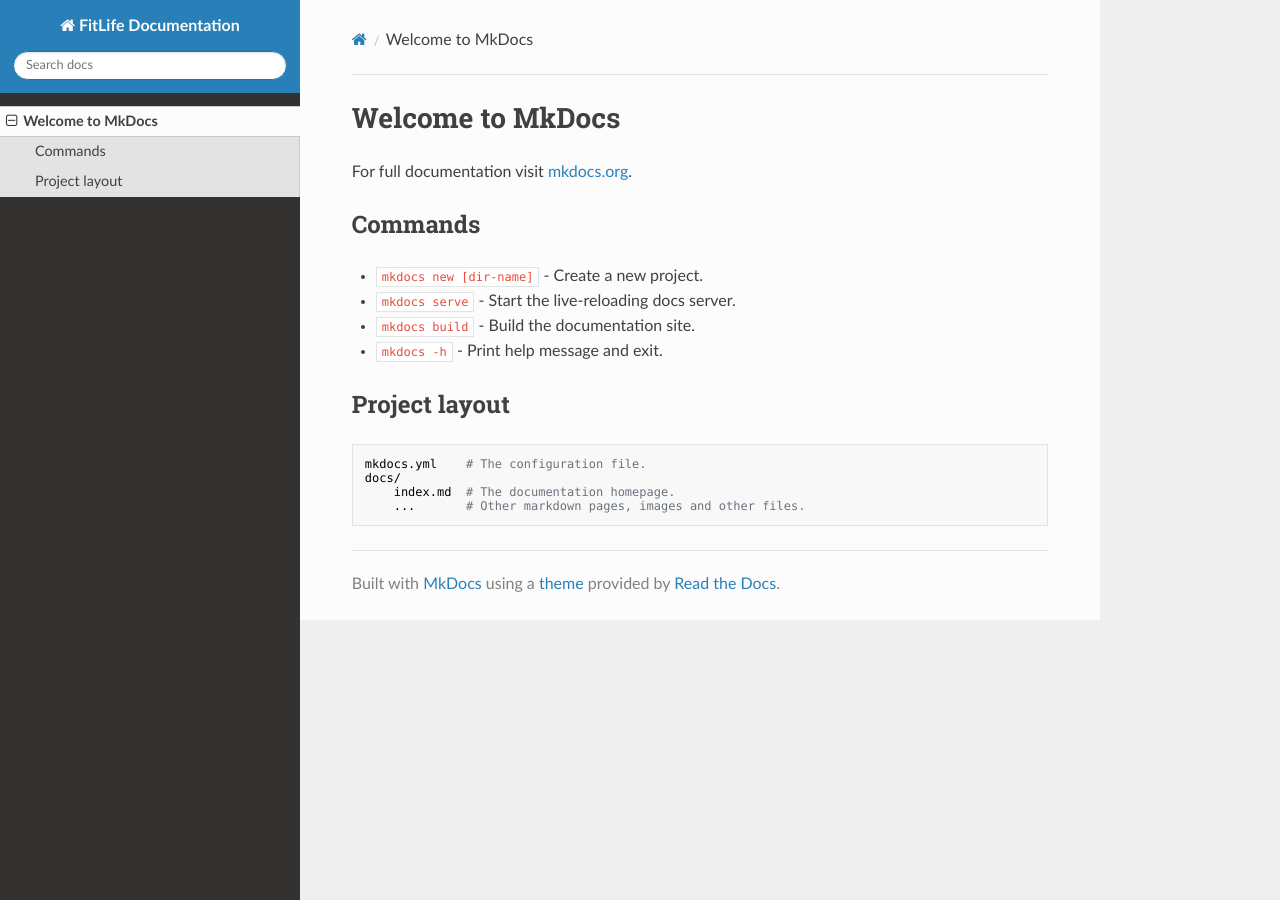
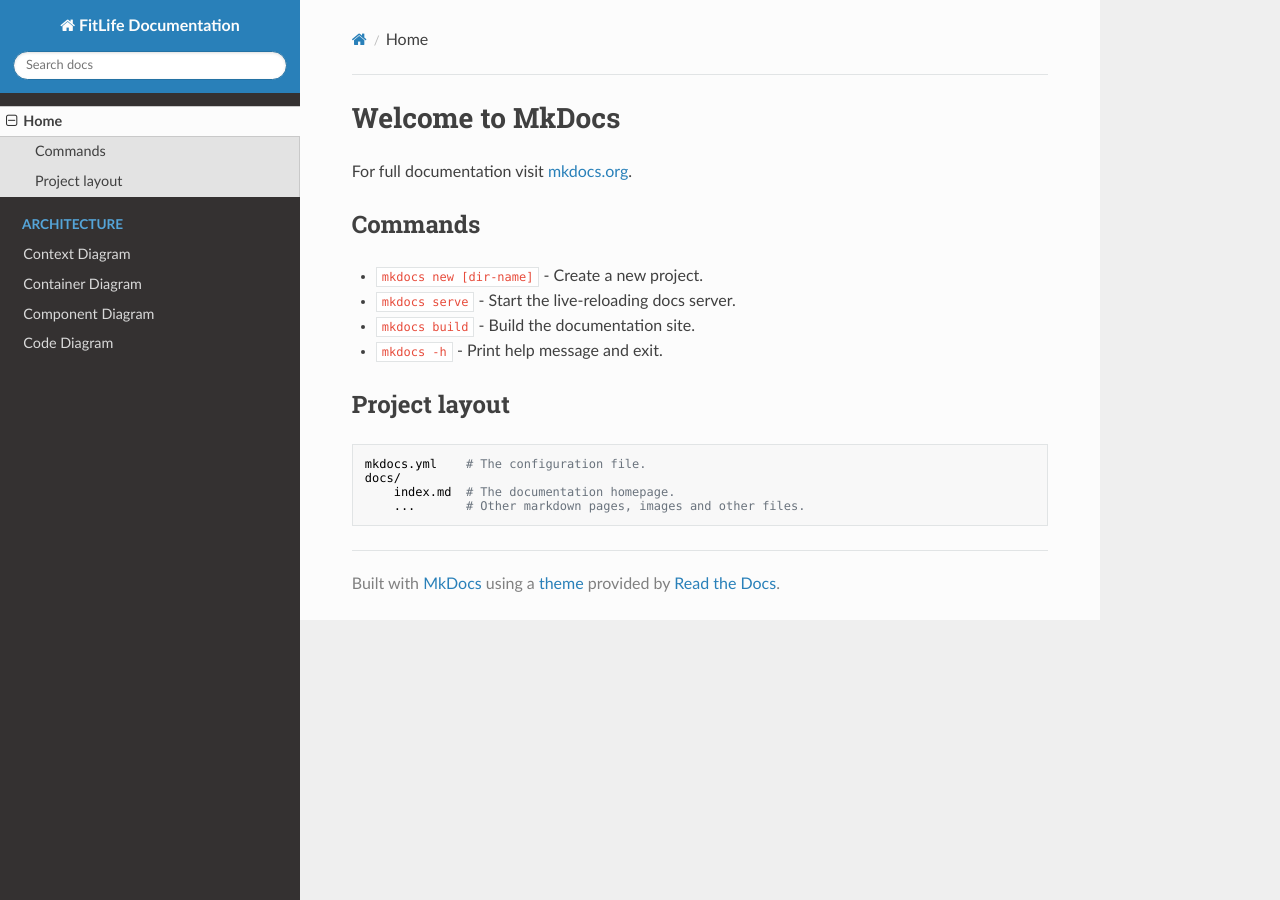
Before and after one commit to ilya-kruglov/FitLife, an MkDocs documentation site: the page built from docs/docs/index.md, in a window 1280 px wide. Built offline with MkDocs 1.6.1, drawn with Linux system fonts in a browser that asks for light colours; nearby versions of some CDN libraries.

Commit message:
feat(docs): add MkDocs documentation with PlantUML diagrams

```diff
--- a/docs/mkdocs.yml
+++ b/docs/mkdocs.yml
@@ -1,7 +1,17 @@
 site_name: FitLife Documentation
 theme: readthedocs
 markdown_extensions:
-  - md_in_html
-  - plantuml_markdown
+  - plantuml_markdown:
+      server: https://www.plantuml.com/plantuml
 plugins:
   - search
+  - plantuml:
+      puml_url: https://www.plantuml.com/plantuml/
+
+nav:
+  - Home: index.md
+  - Architecture:
+    - Context Diagram: architecture/context.md
+    - Container Diagram: architecture/container.md
+    - Component Diagram: architecture/component.md
+    - Code Diagram: architecture/code.md
```
